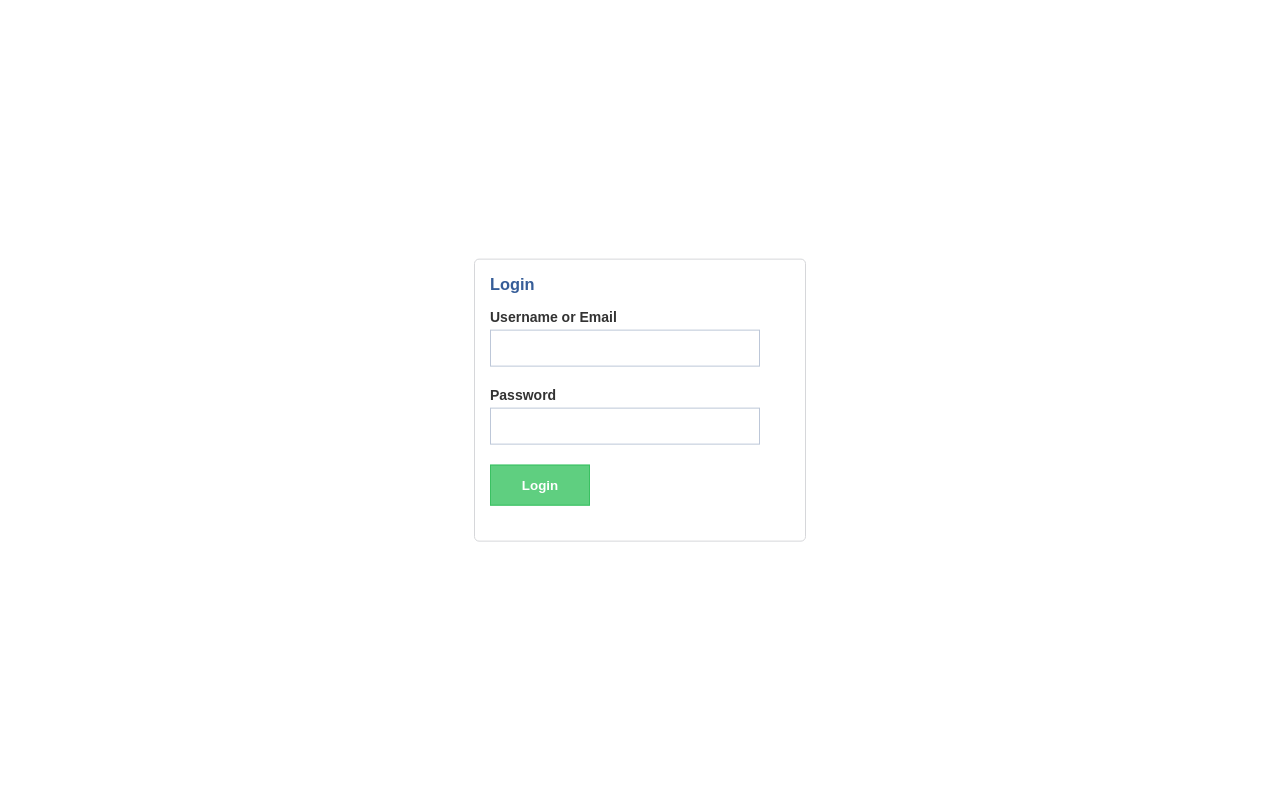
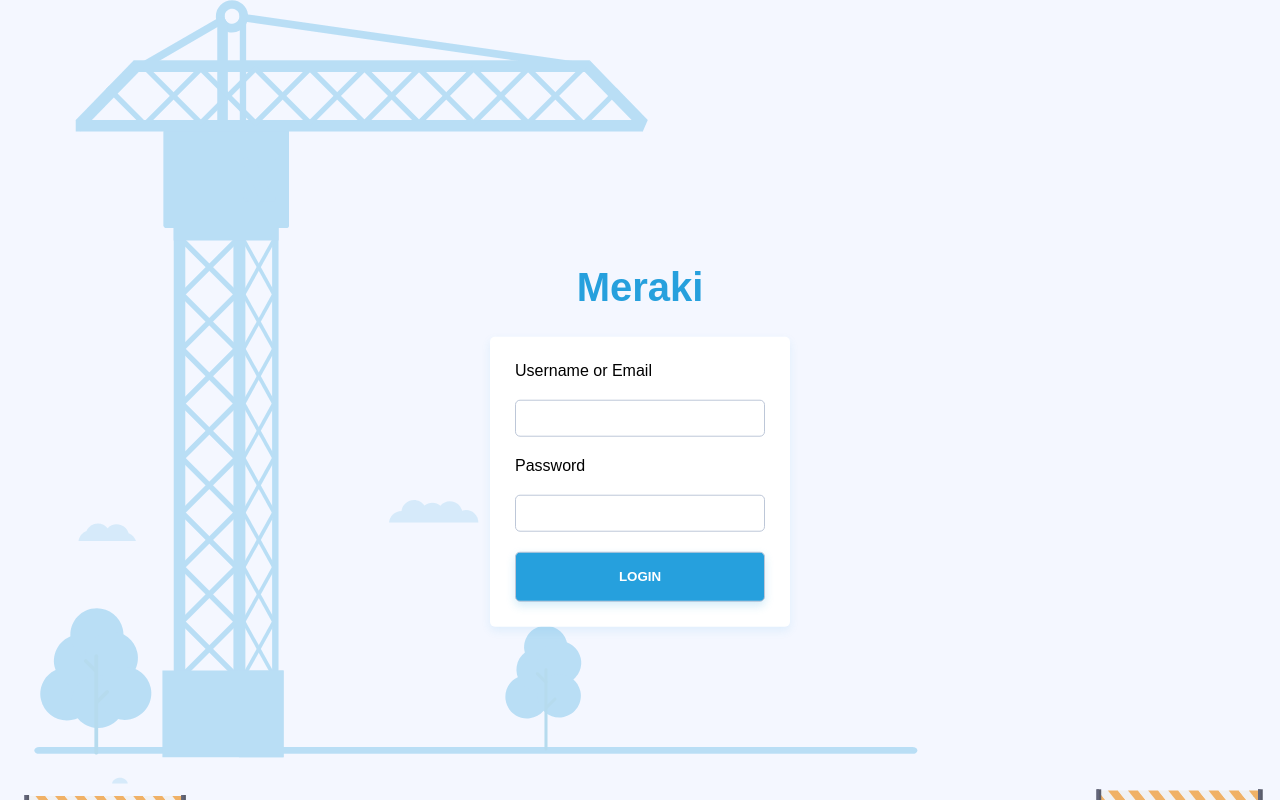
Before and after one commit to CeliaRozalenM/meraki, a PHP site: page /meraki/ in a window 1280 px wide. Run offline with PHP 8.4, Linux system fonts and the light colour scheme; data that the repository does not hold is empty; some libraries are stand-ins or nearby versions.

Commit message:
Readme updated. Added some styles to login

```diff
--- a/config/config.php
+++ b/config/config.php
@@ -5,23 +5,23 @@
 // Use to connect to ClearDB - Production
 $url = parse_url(getenv("CLEARDB_DATABASE_URL"));
 
-$server = $url["host"];
-$username = $url["user"];
-$password = $url["pass"];
-$db = substr($url["path"], 1);
+// $server = $url["host"];
+// $username = $url["user"];
+// $password = $url["pass"];
+// $db = substr($url["path"], 1);
 //
 
-// define('DB_SERVER', 'localhost');
-// define('DB_USERNAME', 'root');
-// define('DB_PASSWORD', '');
-// define('DB_DATABASE', 'meraki');
-// define("BASE_URL", "http://localhost/meraki/");
+define('DB_SERVER', 'localhost');
+define('DB_USERNAME', 'root');
+define('DB_PASSWORD', '');
+define('DB_DATABASE', 'meraki');
+define("BASE_URL", "http://localhost/meraki/");
 
-define('DB_SERVER', $server);
-define('DB_USERNAME', $username);
-define('DB_PASSWORD', $password);
-define('DB_DATABASE', $db);
-define("BASE_URL", "https://polar-river-28964.herokuapp.com/");
+// define('DB_SERVER', $server);
+// define('DB_USERNAME', $username);
+// define('DB_PASSWORD', $password);
+// define('DB_DATABASE', $db);
+// define("BASE_URL", "https://polar-river-28964.herokuapp.com/");
 
 function getDB()
 {
--- a/css/main.css
+++ /dev/null
@@ -1,34 +0,0 @@
-#login,#signup{
-    width: 300px;
-    margin: 0 auto;
-    position: absolute;
-    left: 50%;
-    top: 50%;
-    transform: translate(-50%, -50%);
-    border: 1px solid #d6d7da;
-    padding: 0px 15px 15px 15px;
-    border-radius: 5px;
-    font-family: arial;
-    line-height: 16px;
-    color: #333333;
-    font-size: 14px;
-    background: #ffffff;
-    }
-    #login{float:left;}
-    #signup{float:right;}
-    h3{color:#365D98}
-    form label{font-weight: bold;}
-    form label, form input{display: block;margin-bottom: 5px;width: 90%}
-    form input{
-    border: solid 1px #666666;padding: 10px;
-    border: solid 1px #BDC7D8; margin-bottom: 20px
-    }
-    .button {
-    background-color: #5fcf80 ;
-    border-color: #3ac162;
-    font-weight: bold;
-    padding: 12px 15px;
-    max-width: 100px;
-    color: #ffffff;
-    }
-    .errorMsg{color: #cc0000;margin-bottom: 10px}
--- a/index.php
+++ b/index.php
@@ -16,13 +16,10 @@
             $url = BASE_URL . '/pages/home.php';
             header("Location: $url");
         } else {
-            $errorMsgLogin = "Datos incorrectos introducidos";
+            $errorMsgLogin = "Datos introducidos incorrectos ";
         }
     }
 }
-
-
-
 
 /* Signup Form */
 if (!empty($_POST['signupSubmit'])) {
@@ -49,31 +46,27 @@
 }
 ?>
 
-<link href="css/main.css" rel="stylesheet">
-<!-- <div id="signup">
-<h3>Registro</h3>
-<form method="post" action="" name="signup">
-<label>Nombre</label>
-<input type="text" name="nameReg" autocomplete="off" />
-<label>Email</label>
-<input type="text" name="emailReg" autocomplete="off" />
-<label>Username</label>
-<input type="text" name="usernameReg" autocomplete="off" />
-<label>Password</label>
-<input type="password" name="passwordReg" autocomplete="off"/>
-<div class="errorMsg"><?php echo $errorMsgReg; ?></div>
-<input type="submit" class="button" name="signupSubmit" value="Registrar">
-</form>
-</div> -->
 
-<div id="login">
-<h3>Login</h3>
+<link href="css/styles.min.css" rel="stylesheet" type="text/css">
+<!DOCTYPE html>
+<html lang="en">
+<head>
+    <meta charset="UTF-8">
+    <meta name="viewport" content="width=device-width, initial-scale=1.0">
+    <meta http-equiv="X-UA-Compatible" content="ie=edge">
+    <title>Meraki</title>
+</head>
+<body class="building">
+    <div class="login">
+        <h1>Meraki</h1>
         <form method="post" action="" name="login">
         <label>Username or Email</label>
         <input type="text" name="usernameEmail" autocomplete="off" />
         <label>Password</label>
         <input type="password" name="password" autocomplete="off"/>
         <div class="errorMsg"><?php echo $errorMsgLogin; ?></div>
-<input type="submit" class="button" name="loginSubmit" value="Login">
+        <input type="submit" class="button" name="loginSubmit" value="LOGIN">
         </form>
     </div>
+</body>
+</html>
--- a/layout/header.php
+++ b/layout/header.php
@@ -10,7 +10,7 @@
     <meta charset="UTF-8">
     <meta name="viewport" content="width=device-width, initial-scale=1.0">
     <meta http-equiv="X-UA-Compatible" content="ie=edge">
-    <title>Document</title>
+    <title>Meraki</title>
     <link rel="stylesheet" href="https://cdnjs.cloudflare.com/ajax/libs/jquery-modal/0.9.1/jquery.modal.min.css" />
     <link href="../css/styles.min.css" rel="stylesheet" type="text/css">
     <link href="https://fonts.googleapis.com/css?family=Work+Sans:300,400,500,600&display=swap" rel="stylesheet">
--- /dev/null
+++ b/src/scss/components/_form.scss
@@ -0,0 +1,36 @@
+.login,#signup{
+    position: absolute;
+    left: 50%;
+    top: 55%;
+    transform: translate(-50%, -50%);
+    text-align: center;
+    h1{
+        color:$blue;
+        font-size: 40px;
+    }
+    form{
+        box-shadow: 0 4px 10px rgba(38,160,221,.1);
+        padding: 25px;
+        text-align: left;
+        background: #ffffff;
+        width: 300px;
+        border-radius: 5px;
+        label{
+            font-weight: 500;
+            margin-bottom: 20px;
+            display: block;
+        }
+        input{
+            border: solid 1px #666666;padding: 10px;
+            border: solid 1px #BDC7D8; margin-bottom: 20px;
+            display: block;margin-bottom: 5px;width: 100%;
+            margin-bottom: 20px;
+            border-radius: 5px;
+        }
+        .button{
+            margin: 0;
+        }
+    }
+}
+
+.errorMsg{color: #cc0000;margin-bottom: 10px}
--- a/src/scss/styles.scss
+++ b/src/scss/styles.scss
@@ -21,3 +21,4 @@
 
 //COMPONENTS
 @import 'components/button';
+@import 'components/form';
```
Also changed, not shown: README.md, css/styles.min.css, presentation.png (added). Lines whose indentation alone changed are shown as unchanged.
